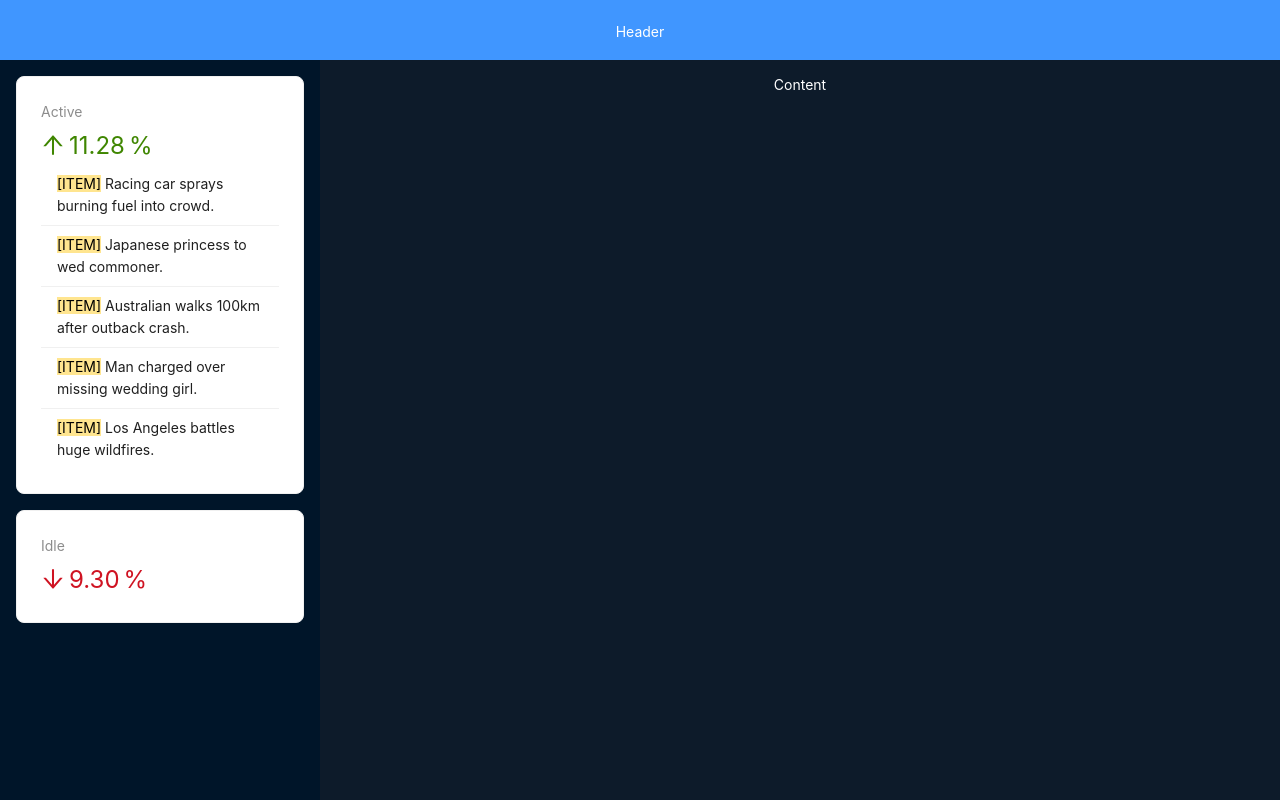
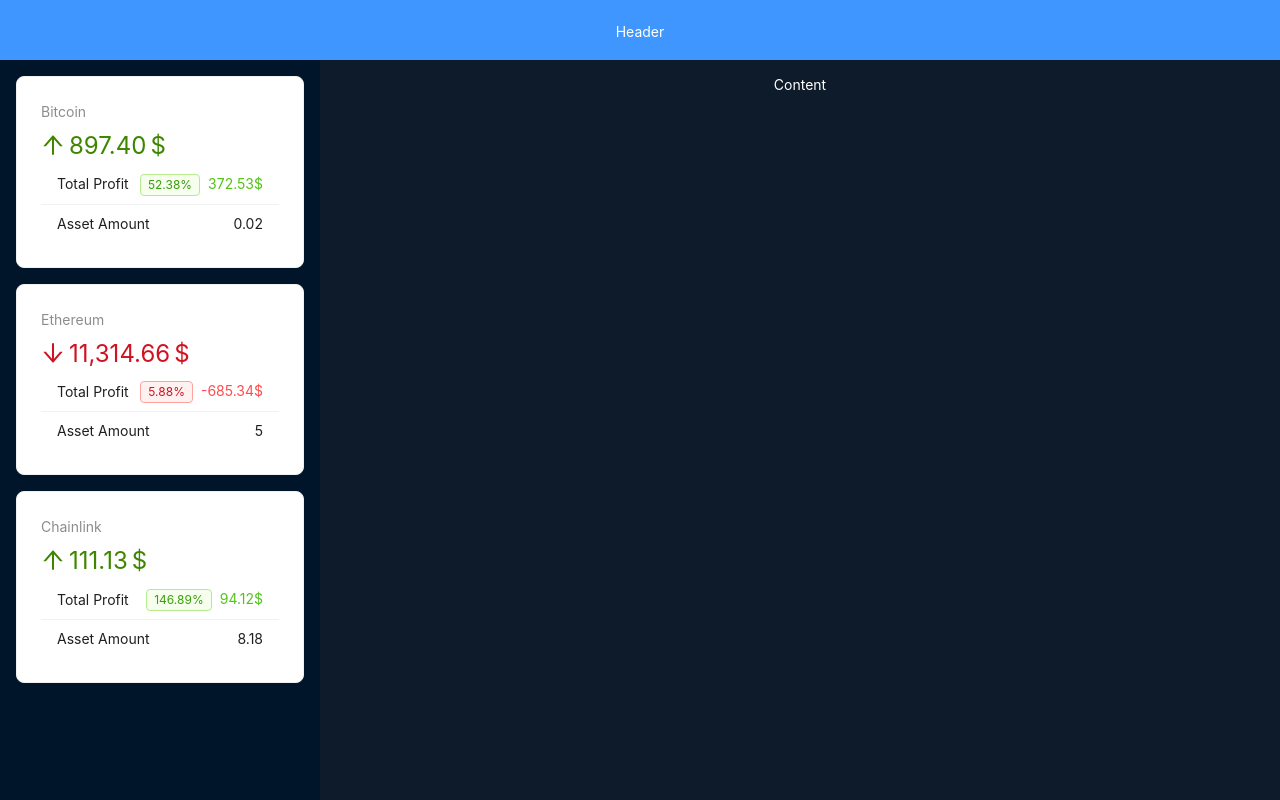
Before and after one commit to CyberPsychoPlus/React-crypto-portfolio, a React (Vite) app: page / in a window 1280 px wide. Built offline with nearby package versions, Linux system fonts and the light colour scheme.

Commit message:
Finished the AppSider

```diff
--- a/src/components/layout/AppSider.jsx
+++ b/src/components/layout/AppSider.jsx
@@ -1,22 +1,11 @@
 import { ArrowDownOutlined, ArrowUpOutlined } from '@ant-design/icons'
-import { Card, Layout, List, Spin, Statistic, Typography } from 'antd'
+import { Card, Layout, List, Spin, Statistic, Tag, Typography } from 'antd'
 import { useEffect, useState } from 'react'
 import { fakeFetchCrypto, fetchAssets } from '../../api'
+import { capitalize, percentDifference } from '../../utils'
 
 const siderStyle = {
 	padding: '1rem',
-}
-
-const data = [
-	'Racing car sprays burning fuel into crowd.',
-	'Japanese princess to wed commoner.',
-	'Australian walks 100km after outback crash.',
-	'Man charged over missing wedding girl.',
-	'Los Angeles battles huge wildfires.',
-]
-
-function percentDifference(a, b) {
-	return 100 * Math.abs((a - b) / ((a + b) / 2))
 }
 
 export default function AppSider() {
@@ -36,6 +25,8 @@
 					return {
 						grow: asset.price < coin.price,
 						growPercent: percentDifference(asset.price, coin.price),
+						totalAmount: asset.amount * coin.price,
+						totalProfit: asset.amount * coin.price - asset.amount * asset.price,
 						...asset,
 					}
 				})
@@ -52,35 +43,48 @@
 
 	return (
 		<Layout.Sider width='25%' style={siderStyle}>
-			<Card style={{ marginBottom: '1rem' }}>
+			{assets.map(asset => (
+				<Card key={asset.id} style={{ marginBottom: '1rem' }}>
 					<Statistic
-					title='Active'
-					value={11.28}
+						title={capitalize(asset.id)}
+						value={asset.totalAmount}
 						precision={2}
-					valueStyle={{ color: '#3f8600' }}
-					prefix={<ArrowUpOutlined />}
-					suffix='%'
+						valueStyle={{ color: asset.grow ? '#3f8600' : '#cf1322' }}
+						prefix={asset.grow ? <ArrowUpOutlined /> : <ArrowDownOutlined />}
+						suffix='$'
 					/>
 					<List
 						size='small'
-					dataSource={data}
+						dataSource={[
+							{
+								title: 'Total Profit',
+								value: asset.totalProfit,
+								withTag: true,
+							},
+							{ title: 'Asset Amount', value: asset.amount, isPlain: true },
+							// { title: 'Difference', value: asset.growPercent },
+						]}
 						renderItem={item => (
 							<List.Item>
-							<Typography.Text mark>[ITEM]</Typography.Text> {item}
+								<span>{item.title}</span>
+								<span>
+									{item.withTag && (
+										<Tag color={asset.grow ? 'green' : 'red'}>
+											{asset.growPercent}%
+										</Tag>
+									)}
+									{item.isPlain && item.value}
+									{!item.isPlain && (
+										<Typography.Text type={asset.grow ? 'success' : 'danger'}>
+											{item.value.toFixed(2)}$
+										</Typography.Text>
+									)}
+								</span>
 							</List.Item>
 						)}
 					/>
 				</Card>
-			<Card>
-				<Statistic
-					title='Idle'
-					value={9.3}
-					precision={2}
-					valueStyle={{ color: '#cf1322' }}
-					prefix={<ArrowDownOutlined />}
-					suffix='%'
-				/>
-			</Card>
+			))}
 		</Layout.Sider>
 	)
 }
--- a/src/data.js
+++ b/src/data.js
@@ -622,4 +622,9 @@
 		price: 2400,
 		date: new Date(),
 	},
+	{
+		id: 'chainlink',
+		amount: 8.18,
+		price: 2.08,
+	},
 ]
--- /dev/null
+++ b/src/utils.js
@@ -0,0 +1,7 @@
+export function percentDifference(a, b) {
+	return +(100 * Math.abs((a - b) / ((a + b) / 2))).toFixed(2)
+}
+
+export function capitalize(str) {
+	return str.charAt(0).toUpperCase() + str.substr(1)
+}
```
Lines whose indentation alone changed are shown as unchanged.
